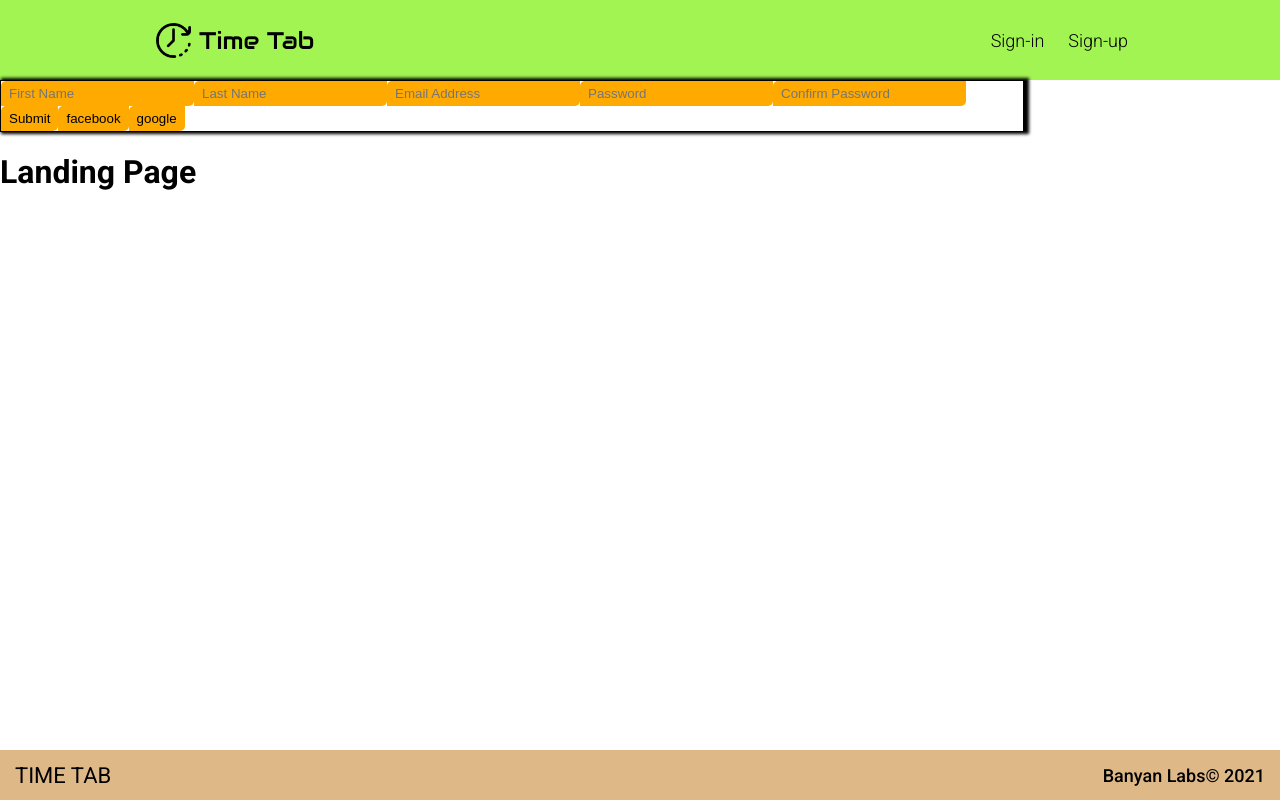
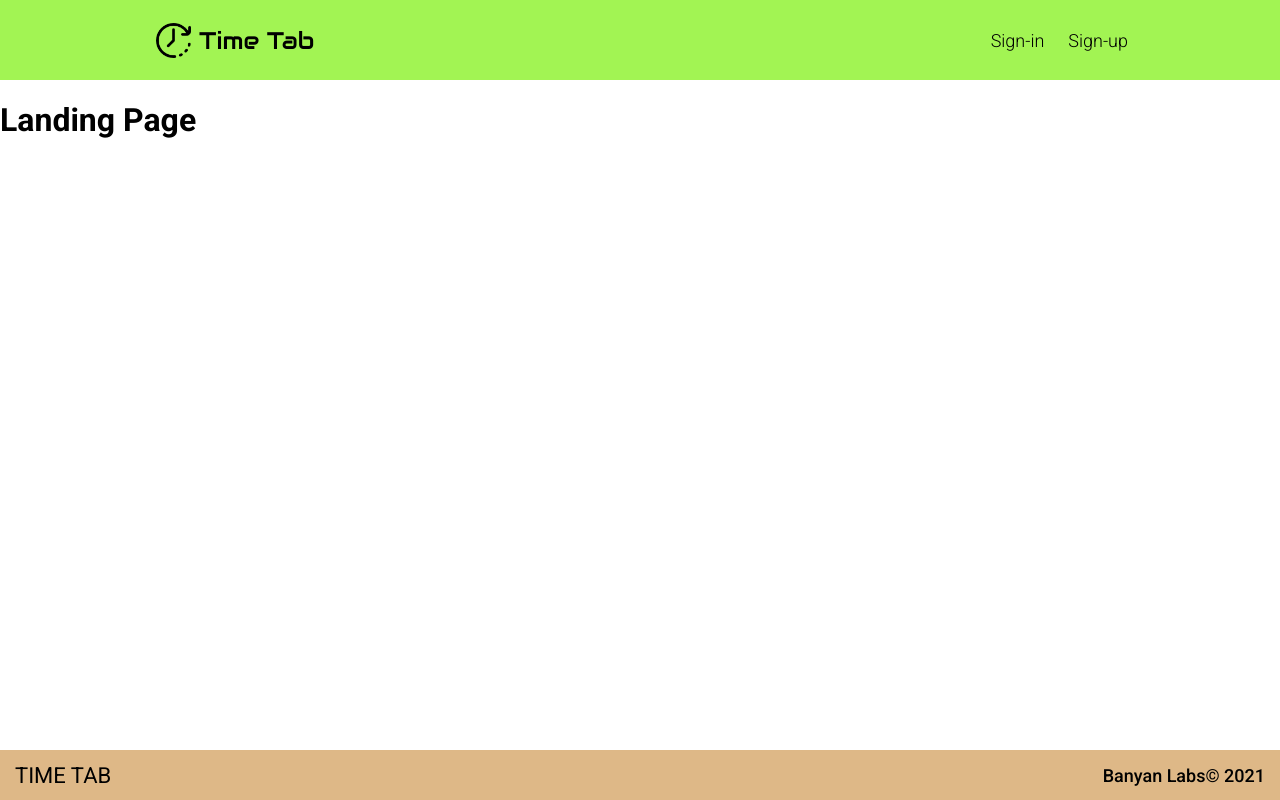
Before and after one commit to Banyan-Labs/time-tracking-app-board, a React (Create React App) app: page / in a window 1280 px wide. Built offline with nearby package versions, Linux system fonts and the light colour scheme.

Commit message:
Update App.jsx

```diff
--- a/src/App.jsx
+++ b/src/App.jsx
@@ -7,14 +7,12 @@ import { AuthProvider } from './Context/AuthContext';
 import routes from './routes';
 import { GlobalStyle } from './styles/GlobalStyles';
 import Navbar from './Components/Navbar';
-import SignUp from './Components/userComfermation/SignUp';
 
 const App = () => (
   <AuthProvider>
     <GlobalStyle />
     <Router>
       <Navbar />
-      <SignUp />
       <Switch>
         {routes.map((route) => (
           <AppRoute
```
